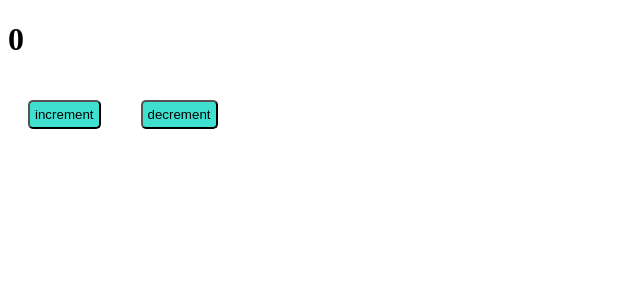
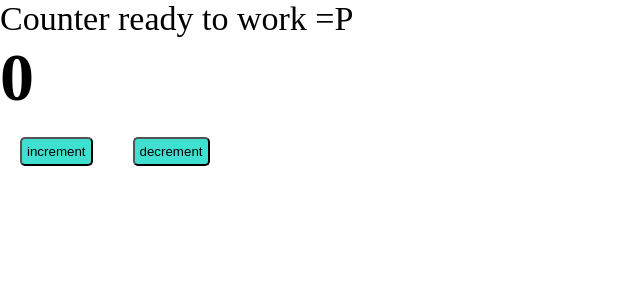
Before and after one commit to AndreyVolkov88/petProgectTS, a React app: page / in a window 1280 px wide. Shown: the top 300 px of the page, without its empty margins (0-640 px from the left). Built offline with nearby package versions, Linux system fonts and the light colour scheme.

Commit message:
add config css modules

```diff
--- a/package.json
+++ b/package.json
@@ -18,6 +18,7 @@
     "@types/webpack": "^5.28.0",
     "@types/webpack-dev-server": "^4.7.2",
     "html-webpack-plugin": "^5.5.0",
+    "mini-css-extract-plugin": "^2.5.3",
     "ts-loader": "^9.2.6",
     "ts-node": "^10.5.0",
     "typescript": "^4.5.5",
--- /dev/null
+++ b/src/App.tsx
@@ -0,0 +1,14 @@
+import React from 'react';
+import { Counter } from './components/Counter';
+import './index.scss'
+
+const App = () => {
+  return (
+    <div className="app">
+      Counter ready to work =P
+      <Counter/>
+    </div>
+  );
+};
+
+export default App;
--- a/src/components/Counter.tsx
+++ b/src/components/Counter.tsx
@@ -1,5 +1,5 @@
 import React, { useState } from 'react';
-import './Counter.scss'
+import classes from './Counter.module.scss';
 
 export const Counter = () => {
 
@@ -16,8 +16,8 @@ export const Counter = () => {
   return (
     <div>
       <h1>{count}</h1>
-      <button className="button" onClick={increment}>increment</button>
-      <button className="button" onClick={decrement}>decrement</button>
+      <button className={classes.button} onClick={increment}>increment</button>
+      <button className={classes.button} onClick={decrement}>decrement</button>
     </div>
   );
 };
--- /dev/null
+++ b/src/index.scss
@@ -0,0 +1,9 @@
+* {
+  margin: 0;
+  padding: 0;
+  box-sizing: border-box;
+}
+
+.app {
+  font-size: 34px;
+}
--- a/src/index.tsx
+++ b/src/index.tsx
@@ -1,9 +1,8 @@
 import { render } from "react-dom"
+import App from "./App"
 import { Counter } from "./components/Counter"
 
 render(
-  <div>
-    <Counter/>
-  </div>,
+  <App />,
   document.getElementById('root')
 )
```
Also changed, not shown: src/global.d.ts (added, +7 -0 lines), src/components/Counter.module.scss (renamed from src/components/Counter.scss), 5 other files (tests, documents, lock files or other folders).
